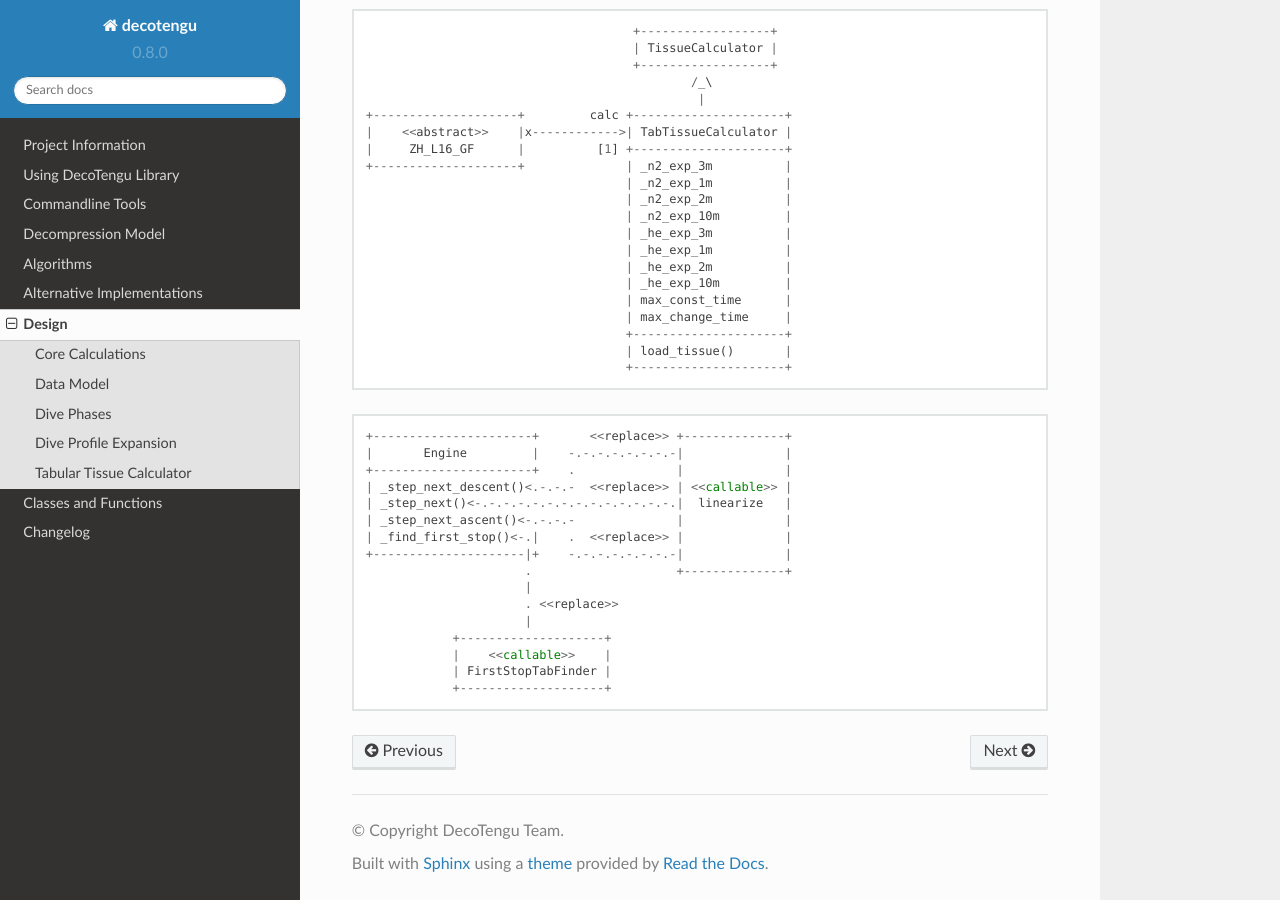
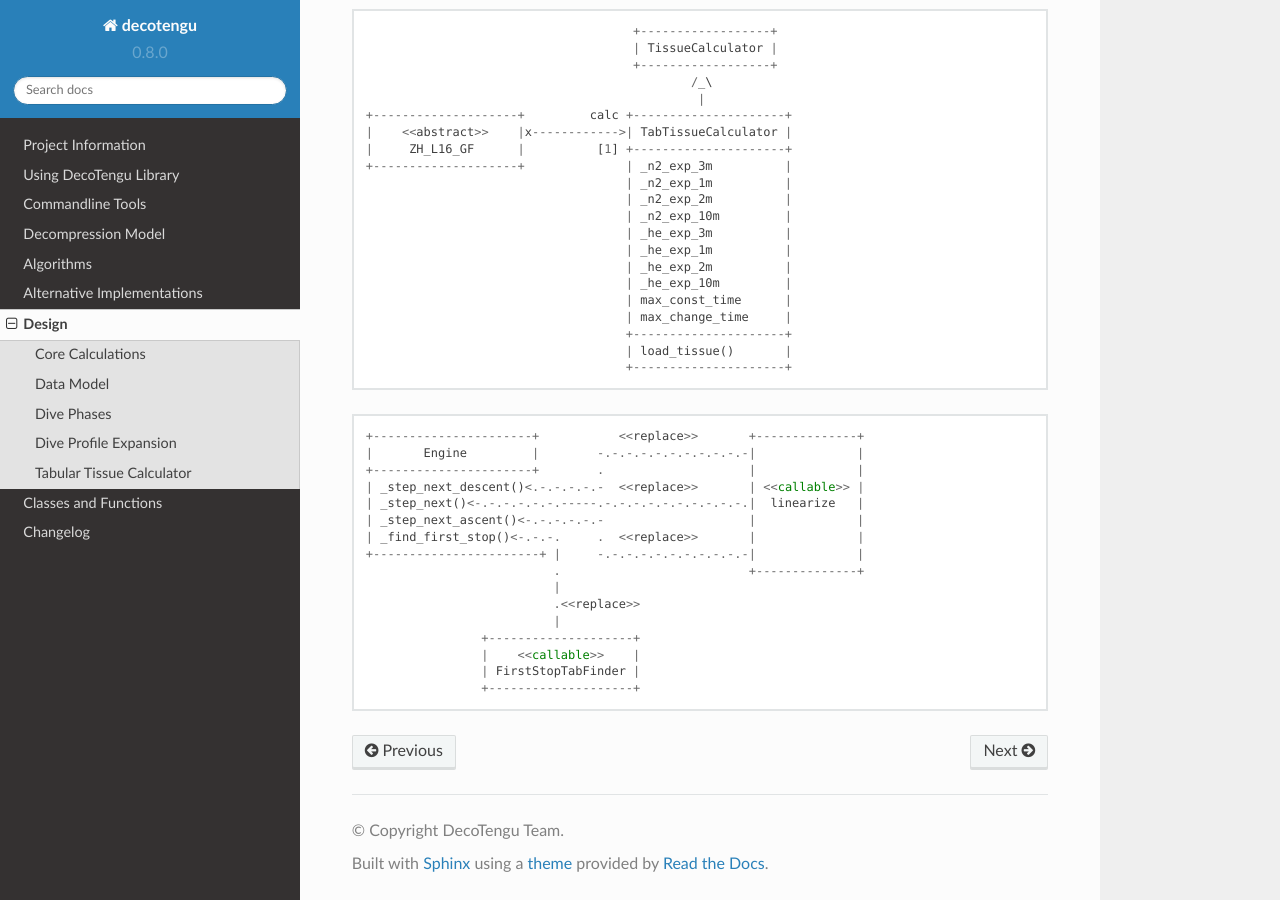
Before and after one commit to gully/decotengu, a Sphinx documentation site: the page built from doc/design.rst, in a window 1280 px wide and 900 px high, scrolled down 2924 px. Built offline with Sphinx 7.4.7 and the Read the Docs theme 2.0.0, drawn with Linux system fonts in a browser that asks for light colours.

Commit message:
- cleanup of the tabular tissue calculator uml design diagrams

```diff
--- a/doc/design.rst
+++ b/doc/design.rst
@@ -198,22 +198,22 @@ Tabular Tissue Calculator
 .. code::
    :class: diagram
 
-   +----------------------+       <<replace>> +--------------+
-   |       Engine         |    -.-.-.-.-.-.-.-|              |
-   +----------------------+    .              |              |
-   | _step_next_descent()<.-.-.-  <<replace>> | <<callable>> |
-   | _step_next()<-.-.-.-.-.-.-.-.-.-.-.-.-.-.|  linearize   |
-   | _step_next_ascent()<-.-.-.-              |              |
-   | _find_first_stop()<-.|    .  <<replace>> |              |
-   +---------------------|+    -.-.-.-.-.-.-.-|              |
-                         .                    +--------------+
-                         |
-                         . <<replace>>
-                         |
-               +--------------------+
-               |    <<callable>>    |
-               | FirstStopTabFinder |
-               +--------------------+
+   +----------------------+           <<replace>>       +--------------+
+   |       Engine         |        -.-.-.-.-.-.-.-.-.-.-|              |
+   +----------------------+        .                    |              |
+   | _step_next_descent()<.-.-.-.-.-  <<replace>>       | <<callable>> |
+   | _step_next()<-.-.-.-.-.-.-----.-.-.-.-.-.-.-.-.-.-.|  linearize   |
+   | _step_next_ascent()<-.-.-.-.-.-                    |              |
+   | _find_first_stop()<-.-.-.     .  <<replace>>       |              |
+   +-----------------------+ |     -.-.-.-.-.-.-.-.-.-.-|              |
+                             .                          +--------------+
+                             |
+                             .<<replace>>
+                             |
+                   +--------------------+
+                   |    <<callable>>    |
+                   | FirstStopTabFinder |
+                   +--------------------+
 
 
 .. vim: sw=4:et:ai
```
